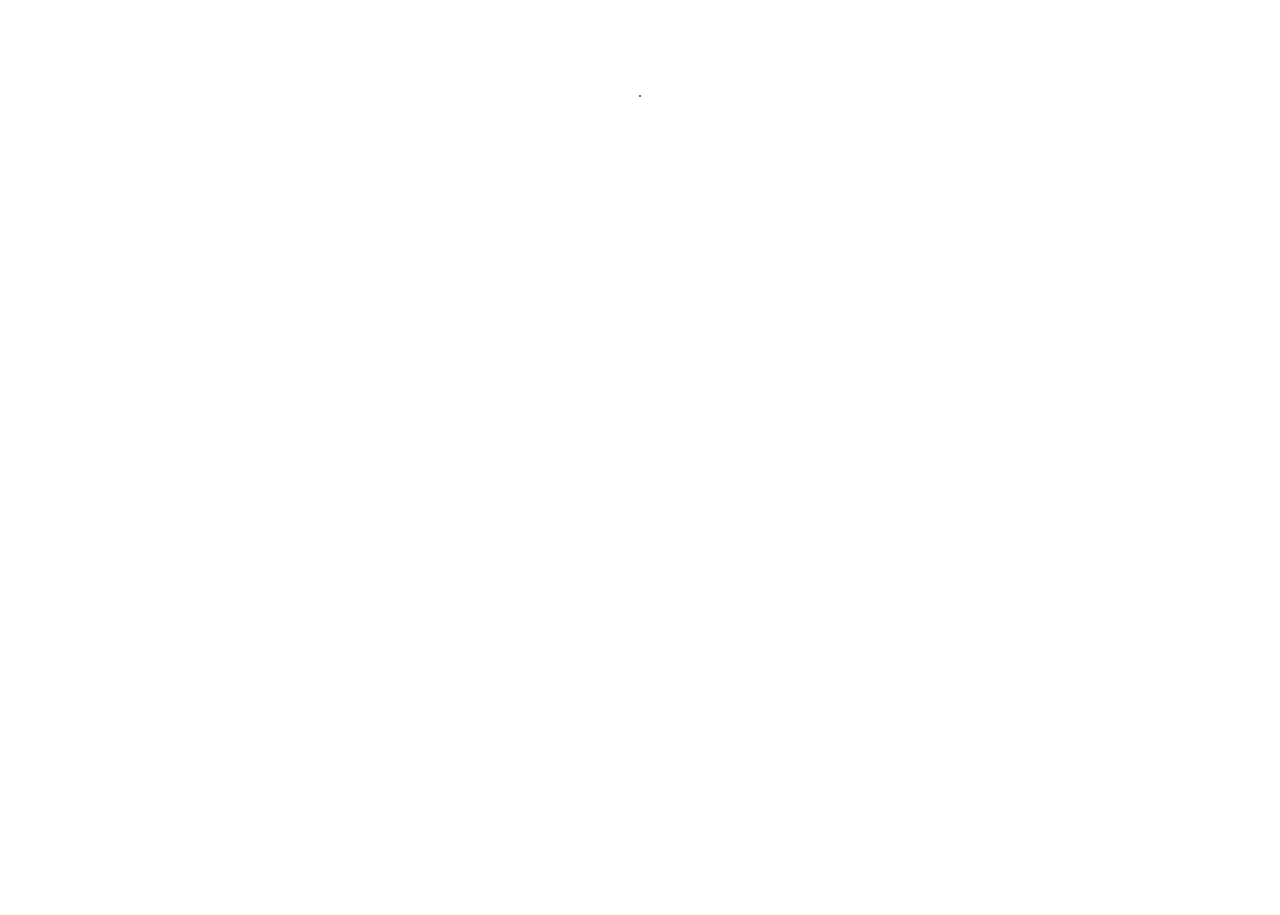
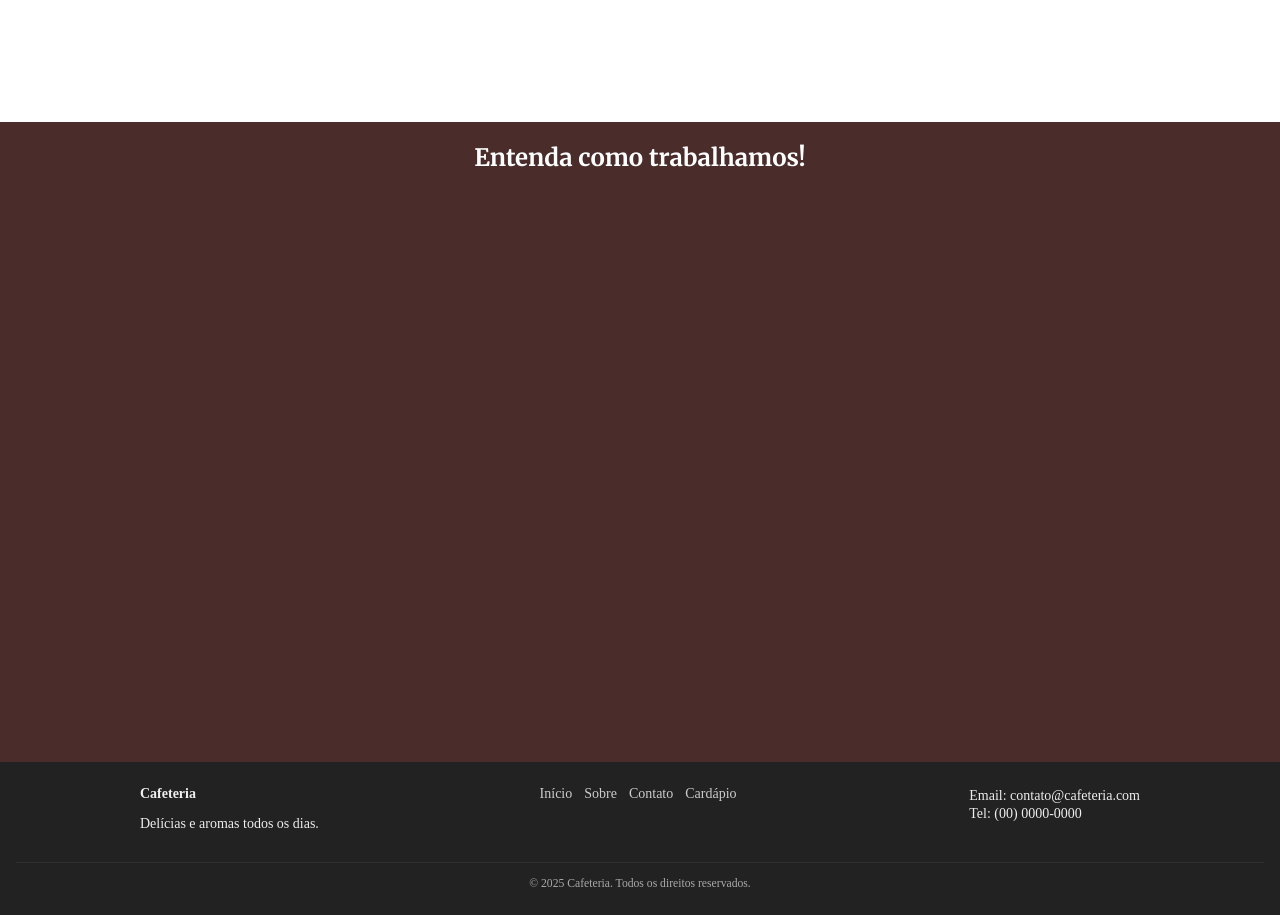
Before and after one commit to tulio1057/cafeteria, a React (Create React App) app: page / in a window 1280 px wide. Shown: the part 660-1575 px from the top of the page. Before the commit the page ends 800 px from the top, so only its background shows below. Built offline with nearby package versions, Linux system fonts and the light colour scheme; a web font is replaced by a local one.

Commit message:
Adição do footer e conclusão da pagina home-

```diff
--- a/src/App.js
+++ b/src/App.js
@@ -3,11 +3,12 @@ import Home from "./components/home";
 import Sobre from "./components/sobre";
 import Contato from "./components/contato";
 import Navbar from "./components/navbar";
-import './styles/App.css';
-
+import Footer from "./components/Footer";
+import "./styles/App.css";
 
 function App() {
   return (
+    <div className="App">
       <Router>
         <Navbar />
         <Routes>
@@ -16,6 +17,8 @@ function App() {
           <Route path="/contato" element={<Contato />} />
         </Routes>
       </Router>
+      <Footer />
+    </div>
   );
 }
 
--- /dev/null
+++ b/src/components/Footer.js
@@ -0,0 +1,29 @@
+import React from "react";
+import "../styles/Footer.css";
+
+export default function Footer() {
+  const year = new Date().getFullYear();
+  return (
+    <footer className="site-footer">
+      <div className="footer-inner">
+        <div className="footer-brand">
+          <h4>Cafeteria</h4>
+          <p>Delícias e aromas todos os dias.</p>
+        </div>
+        <nav className="footer-nav">
+          <a href="/">Início</a>
+          <a href="/sobre">Sobre</a>
+          <a href="/contato">Contato</a>
+          <a href="/cardapio">Cardápio</a>
+        </nav>
+        <div className="footer-contact">
+          <p>Email: contato@cafeteria.com</p>
+          <p>Tel: (00) 0000-0000</p>
+        </div>
+      </div>
+      <div className="footer-bottom">
+        <small>© {year} Cafeteria. Todos os direitos reservados.</small>
+      </div>
+    </footer>
+  );
+}
--- a/src/components/home.js
+++ b/src/components/home.js
@@ -3,12 +3,13 @@ import "../styles/home.css";
 
 function HomePage() {
   return (
-    <conteiner>
+    <conteiner className="caixa">
       <div className="topo">
         <h1>Bem-vindo à Página Principal!</h1>
       </div>
+
       <div className="conteudo">
-        <p>.</p>
+        <h2>Entenda como trabalhamos!</h2>
       </div>
     </conteiner>
   );
--- a/src/styles/App.css
+++ b/src/styles/App.css
@@ -4,4 +4,6 @@ h1 {
 }
 body {
     margin: 0;
+    height: 100%;
+    width: 100%;
 }
--- /dev/null
+++ b/src/styles/Footer.css
@@ -0,0 +1,34 @@
+.site-footer {
+  background: #222;
+  color: #eee;
+  padding: 24px 16px;
+  font-size: 14px;
+}
+.footer-inner {
+  max-width: 1000px;
+  margin: 0 auto;
+  display: flex;
+  gap: 24px;
+  flex-wrap: wrap;
+  align-items: flex-start;
+  justify-content: space-between;
+}
+.footer-brand h4 { margin: 0 0 6px 0; }
+.footer-nav a {
+  color: #ccc;
+  margin-right: 12px;
+  text-decoration: none;
+}
+.footer-nav a:hover { color: #fff; }
+.footer-contact p { margin: 2px 0; }
+.footer-bottom {
+  margin-top: 16px;
+  text-align: center;
+  border-top: 1px solid rgba(255,255,255,0.06);
+  padding-top: 12px;
+  color: #aaa;
+}
+@media (max-width: 600px) {
+  .footer-inner { flex-direction: column; align-items: center; text-align: center; }
+  .footer-nav a { display: inline-block; margin: 6px 8px; }
+}
--- a/src/styles/home.css
+++ b/src/styles/home.css
@@ -1,3 +1,10 @@
+@import url('https://fonts.googleapis.com/css2?family=Merriweather:wght@700&display=swap');
+
+.caixa{
+    background-color: #f5f5dc; /* cor bege clara para o fundo */
+    margin: 0;
+    padding: 0;
+}
 .topo h1{
     margin-top: 20px;
     text-align: center;
@@ -5,10 +12,23 @@
     place-items: center;
     height: 75vh;
     color: #4a2c2a; /* cor marrom para o título */
+
+    /* alterações: fonte maior, mais para baixo e Moramit */
+    font-family: 'Merriweather', "Segoe UI", Tahoma, sans-serif;
+    font-size: 3.2rem; /* aumenta o tamanho da frase */
+    font-weight: 700;
+    margin-top: 0; /* padding-top substitui o margin-top para posicionamento vertical */
+    text-shadow: 0 2px 0 rgba(0,0,0,0.15);
 }
-.conteudo {
+.conteudo  {
+    font-family: 'Merriweather', "Segoe UI", Tahoma, sans-serif;
     text-align: center;
-    margin: 20px;
-    color: #333;
-
+    display: grid;
+    padding-top: 140px;
+    margin: 0;
+    padding: 0;
+    color: #ffffff;
+    margin-top: 80px;
+    background-color: #4a2c2a;
+    height: 80vh;
 }
```
Also changed, not shown: src/components/Button.js (+11 -5 lines), 1 other file (tests, documents, lock files or other folders). Lines whose indentation alone changed are shown as unchanged.
